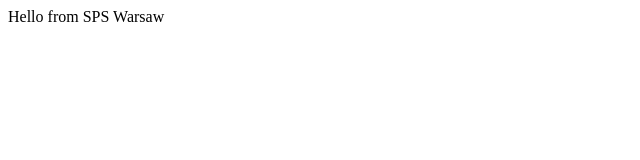
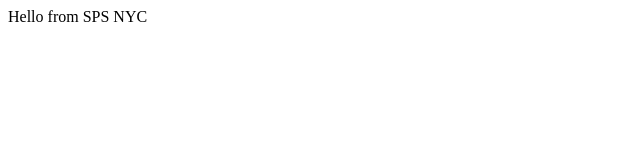
Before and after one commit to RickVanRousselt/rickvanrousselt.github.io, a plain HTML site: page index.html in a window 1280 px wide. Shown: the full height of the page, 0-640 px from the left. Drawn offline with Linux system fonts and the light colour scheme.

Commit message:
Update index.html

```diff
--- a/index.html
+++ b/index.html
@@ -1,3 +1,3 @@
 <html>
-Hello from SPS Warsaw
+Hello from SPS NYC
 </html>
```
